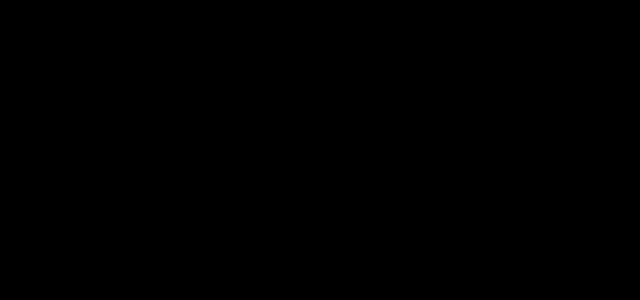
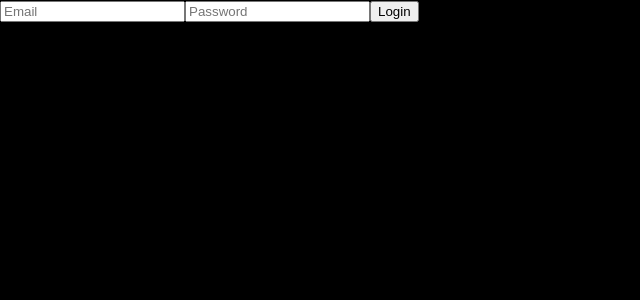
Before and after one commit to davebdev/project04, a React (Create React App) app in the folder client/: page /admin/login in a window 1280 px wide. Before the commit this address had no page. Shown: the top 300 px of the page, without its empty margins (0-640 px from the left). Built offline with nearby package versions, Linux system fonts and the light colour scheme; a web font is replaced by a local one.

Commit message:
added basic admin login page, login controller and server setup

```diff
--- /dev/null
+++ b/client/src/AdminLogin.css
@@ -0,0 +1,3 @@
+.AdminLogin {
+    color: white;
+}
--- /dev/null
+++ b/client/src/AdminLogin.js
@@ -0,0 +1,15 @@
+import "./AdminLogin.css";
+
+const AdminLogin = () => {
+    return (
+        <div className="AdminLogin">
+            <form action="/admin/authenticate" method="post">
+            <input id="email" name="email" type="email" placeholder="Email"/>
+            <input id="password" name="password" type="password" placeholder="Password"/>
+            <button type="submit">Login</button>
+            </form>
+        </div>
+    )
+}
+
+export default AdminLogin;
--- a/client/src/App.js
+++ b/client/src/App.js
@@ -5,26 +5,18 @@ import {
   Route
 } from "react-router-dom";
 import './App.css';
-import SaveTheDate from "./SaveTheDate"
+import SaveTheDate from "./SaveTheDate";
+import AdminLogin from "./AdminLogin";
 
 function App() {
   return (
     <BrowserRouter>
         <Routes>
             <Route path="" element={<SaveTheDate />} />
-            <Route path="invites" element={<Invite />} />
+            <Route path="admin/login" element={<AdminLogin />} />
         </Routes>
     </BrowserRouter>
   );
 }
 
-const testStyle = {
-    color: 'white',
-    textAlign: 'center'
-  };
-
-function Invite() {
-    return <h2 style={testStyle}>About</h2>;
-}
-
 export default App;
```
Also changed, not shown: 2 other files (tests, documents, lock files or other folders).
